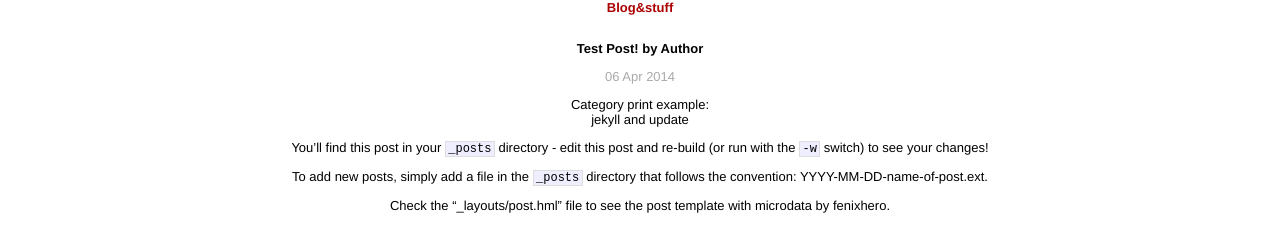
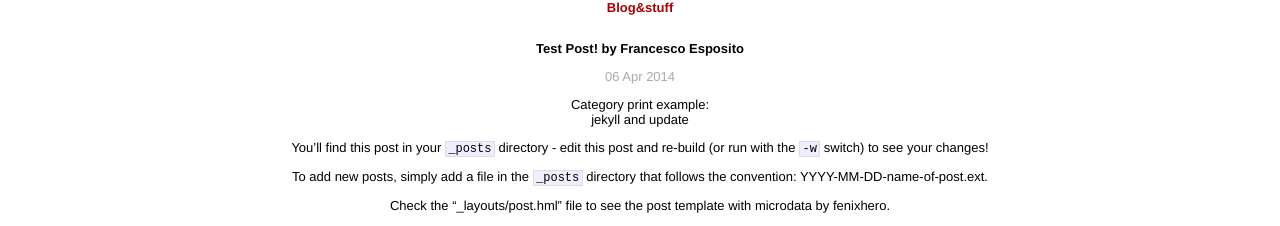
Before and after one commit to mrbabbs/blogandstuff, a Jekyll site: the page built from _posts/2014-04-06-welcome-to-jekyll.markdown, in a window 1280 px wide. Shown: the top 226 px of the page. Built offline with Jekyll 4.4.1, drawn with Linux system fonts in a browser that asks for light colours; Markdown is read by kramdown in place of the engine named in the settings.

Commit message:
add authors structure in config file

```diff
--- a/_config.yml
+++ b/_config.yml
@@ -1,3 +1,10 @@
 name: "Blog&stuff"
 markdown: redcarpet
 pygments: true
+
+authors:
+  fenix:
+    display_name: Francesco Esposito
+    email: fraesps@gmail.com
+
+# add next author like fenix
--- a/_layouts/post.html
+++ b/_layouts/post.html
@@ -2,9 +2,10 @@
 layout: default
 ---
 
+{% assign author = site.authors[page.author] %}
 <span itemscope itemtype="http://schema.org/BlogPosting">
 	<h2 itemprop="name">{{ page.title }}
-	  		by <span itemprop="author">Author</span>
+	  		by <span itemprop="author">{{ author.display_name }}</span>
 	</h2>
 	<p class="meta">{{ page.date | date_to_string }}</p>
 	<div  class="post">
--- a/_posts/2014-04-06-welcome-to-jekyll.markdown
+++ b/_posts/2014-04-06-welcome-to-jekyll.markdown
@@ -4,6 +4,7 @@ title:  "Test Post!"
 date:   2014-04-06 13:19:57
 categories: jekyll update
 tags: jekyll post esempio
+author: fenix
 ---
 
 You'll find this post in your `_posts` directory - edit this post and re-build
```
